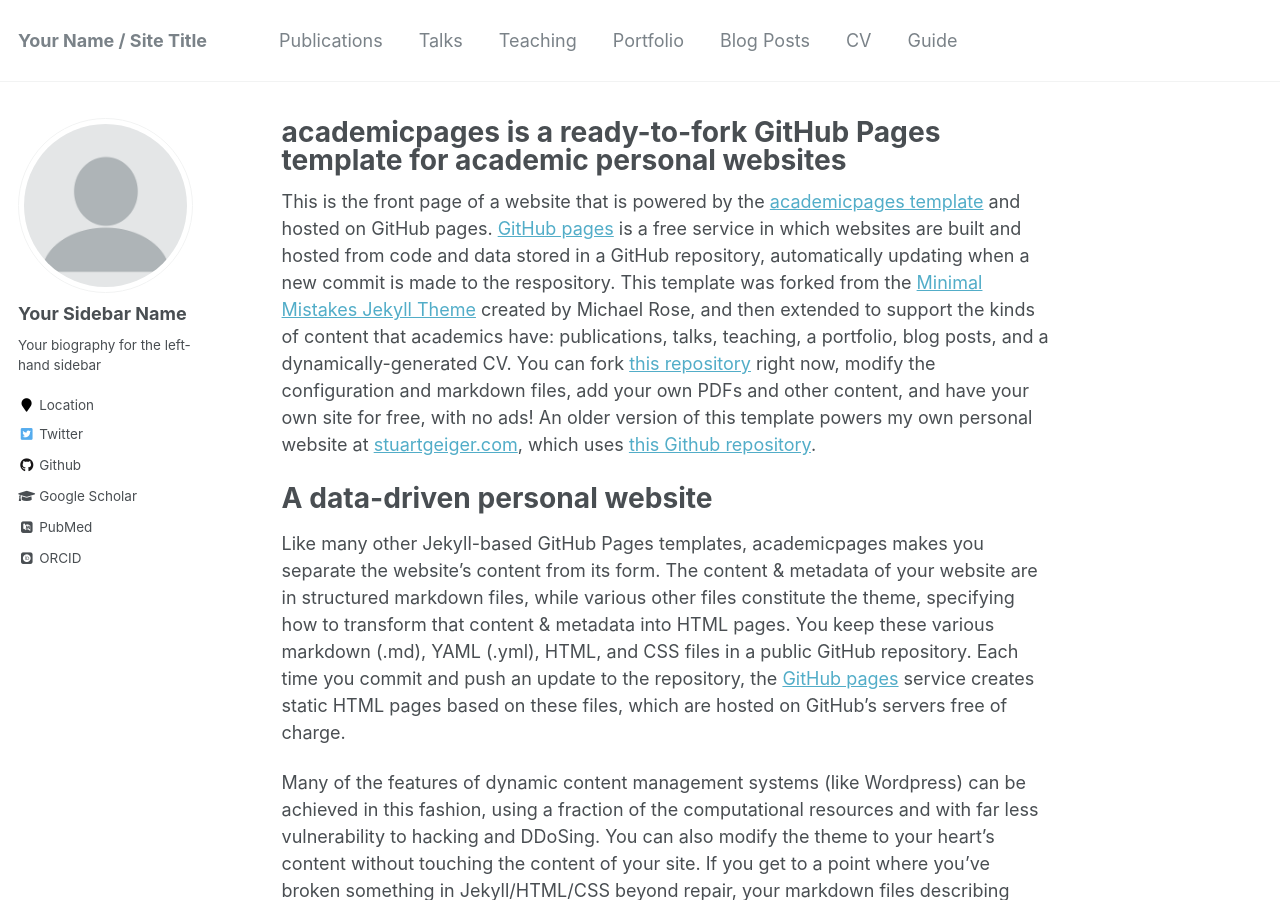
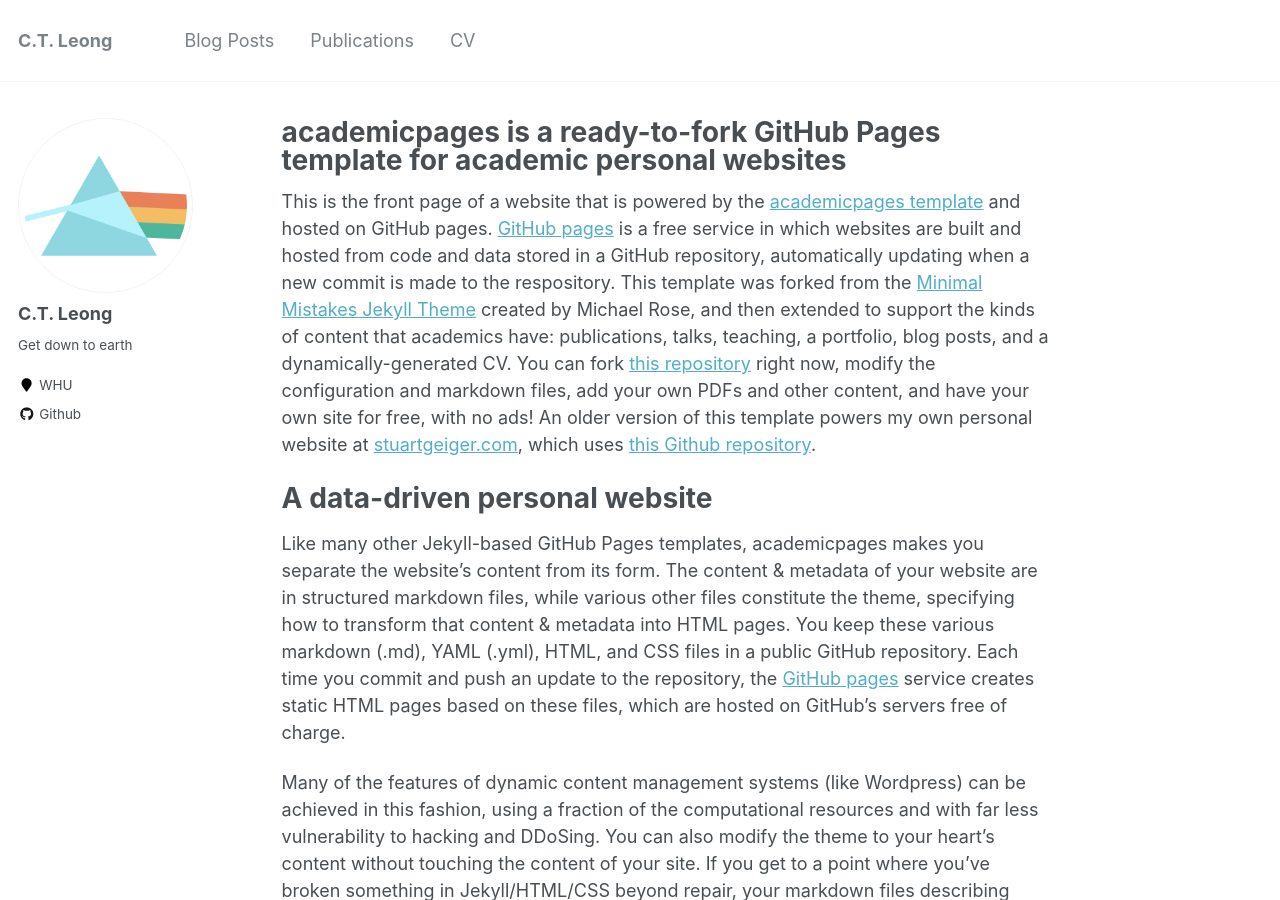
Before and after one commit to prismleong/prismleong.github.io, a Jekyll site: the page built from _pages/about.md, in a window 1280 px wide and 900 px high. Built offline with Jekyll 4.4.1, drawn with Linux system fonts in a browser that asks for light colours; some web fonts are replaced.

Commit message:
Add icon and some infomation

```diff
--- a/_config.yml
+++ b/_config.yml
@@ -7,7 +7,7 @@
 
 # Site Settings
 locale                   : "en-US"
-title                    : "Your Name / Site Title"
+title                    : "C.T. Leong"
 title_separator          : "-"
 name                     : &name "Your Name"
 description              : &description "personal description"
@@ -80,13 +80,13 @@ analytics:
 
 # Site Author
 author:
-  name             : "Your Sidebar Name"
+  name             : "C.T. Leong"
   avatar           : "profile.png"
-  bio              : "Your biography for the left-hand sidebar"
-  location         : "Location"
+  bio              : "Get down to earth"
+  location         : "WHU"
   employer         :
-  pubmed           : "https://www.ncbi.nlm.nih.gov/pubmed/?term=john+snow"
-  googlescholar    : "http://yourfullgooglescholarurl.com"
+  pubmed           :
+  googlescholar    :
   email            :
   researchgate     :  # example: "https://www.researchgate.net/profile/yourprofile"
   uri              :
@@ -96,20 +96,20 @@ author:
   flickr           :
   facebook         :
   foursquare       :
-  github           : "academicpages"
+  github           : "prismleong"
   google_plus      :
   keybase          :
   instagram        :
   impactstory      : #"https://profiles.impactstory.org/u/xxxx-xxxx-xxxx-xxxx"
   lastfm           :
   linkedin         :
-  orcid            : "http://orcid.org/yourorcidurl"
+  orcid            :
   pinterest        :
   soundcloud       :
   stackoverflow    : # http://stackoverflow.com/users/123456/username
   steam            :
   tumblr           :
-  twitter          : "replacethistwitterhandle"
+  twitter          :
   vine             :
   weibo            :
   xing             :
--- a/_data/navigation.yml
+++ b/_data/navigation.yml
@@ -1,22 +1,10 @@
 # main links links
 main:
+  - title: "Blog Posts"
+    url: /year-archive/
+
   - title: "Publications"
     url: /publications/
 
-  - title: "Talks"
-    url: /talks/
-
-  - title: "Teaching"
-    url: /teaching/
-
-  - title: "Portfolio"
-    url: /portfolio/
-
-  - title: "Blog Posts"
-    url: /year-archive/
-
   - title: "CV"
     url: /cv/
-
-  - title: "Guide"
-    url: /markdown/
```
Also changed, not shown: images/profile.png.
